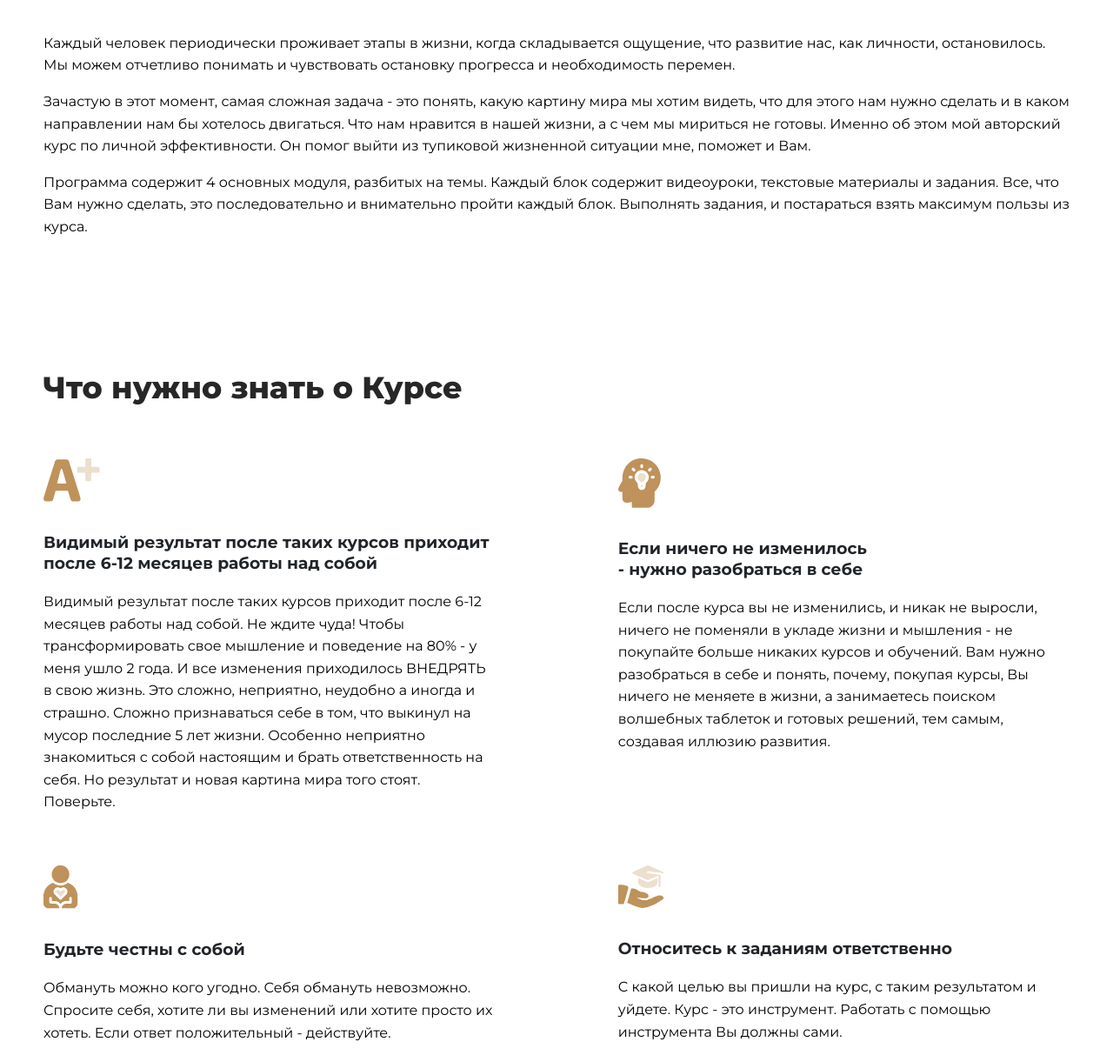
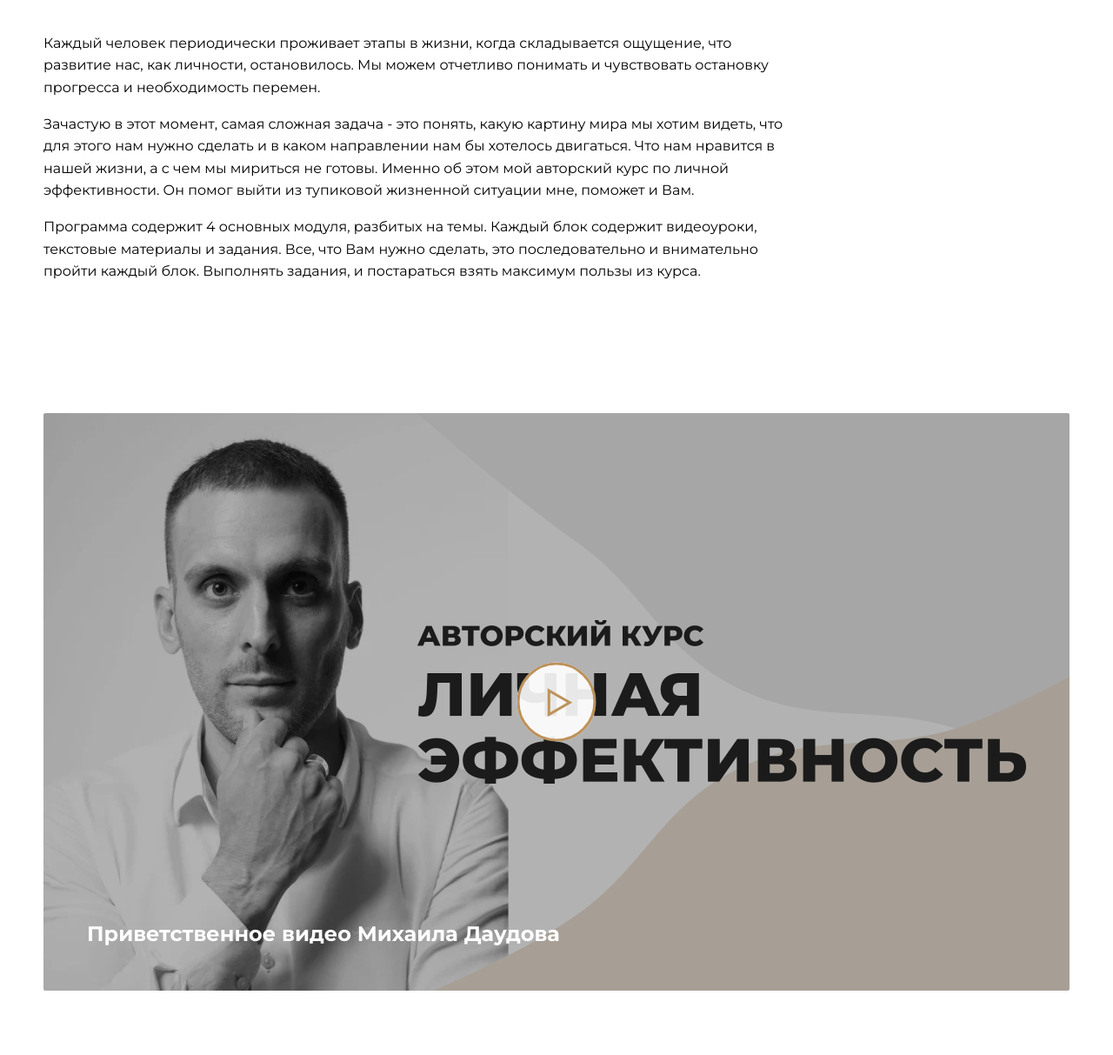
Before and after one commit to acrysense/courses, a plain HTML site: page docs/personal-effectiveness.html in a window 1280 px wide. Shown: the part 847-2060 px from the top of the page at 87% size. Drawn offline with Linux system fonts and the light colour scheme.

Commit message:
add: Added video on pages

```diff
--- a/docs/personal-effectiveness.html
+++ b/docs/personal-effectiveness.html
@@ -140,7 +140,7 @@
     <section class="personal-effectiveness" id="personal-effectiveness">
         <div class="container">
             <h2 class="section-title personal-effectiveness__heading">Личная эффективность</h2>
-            <div class="content">
+            <div class="personal-effectiveness__content content">
                 <p>Каждый человек периодически проживает этапы в жизни, когда складывается ощущение, что развитие нас, как личности, остановилось. Мы можем отчетливо понимать и чувствовать остановку прогресса и необходимость перемен. </p>
                 <p>Зачастую в этот момент, самая сложная задача - это понять, какую картину мира мы хотим видеть, что для этого нам нужно сделать и в каком направлении нам бы хотелось двигаться.  Что нам нравится в нашей жизни, а с чем мы мириться не готовы. Именно об этом мой авторский курс по личной эффективности. Он помог выйти из тупиковой жизненной ситуации мне, поможет и Вам. </p>
                 <p>Программа содержит 4 основных модуля, разбитых на темы. Каждый блок содержит видеоуроки, текстовые материалы и задания. Все, что Вам нужно сделать, это последовательно и внимательно пройти каждый блок. Выполнять задания, и постараться взять максимум пользы из курса.</p>
@@ -148,6 +148,20 @@
         </div>
     </section>
     <!-- End of personal effectiveness -->
+    <!-- Video -->
+    <div class="video">
+        <div class="container">
+            <div class="video__wrapper">
+                <div class="video__promo" style="background-image: url(img/dist/video-bg.png);">
+                    <h3 class="video__title">Приветственное видео Михаила&nbsp;Даудова</h3>
+                </div>
+                <div class="video__iframe">
+                    <iframe width="100%" height="100%" src="https://www.youtube.com/embed/SMKPKGW083c" title="YouTube video player" frameborder="0" allow="accelerometer; autoplay; clipboard-write; encrypted-media; gyroscope; picture-in-picture" allowfullscreen></iframe>
+                </div>
+            </div>
+        </div>
+    </div>
+    <!-- End of video -->
     <!-- About -->
     <section class="about" id="about">
         <div class="container">
```
Also changed, not shown: docs/corporate-course.html (+14 -0 lines), docs/css/app.min.css, docs/img/dist/video-bg.png (added), docs/js/app.min.js.
